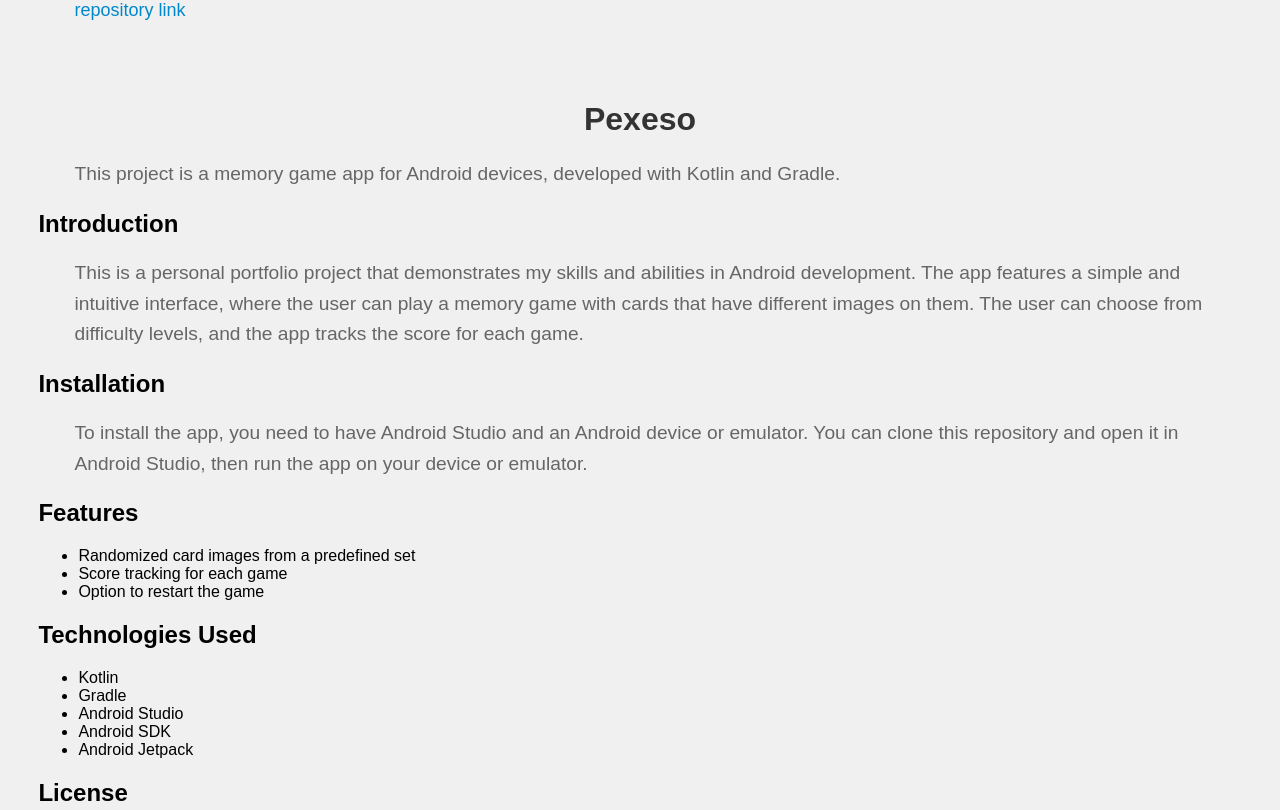
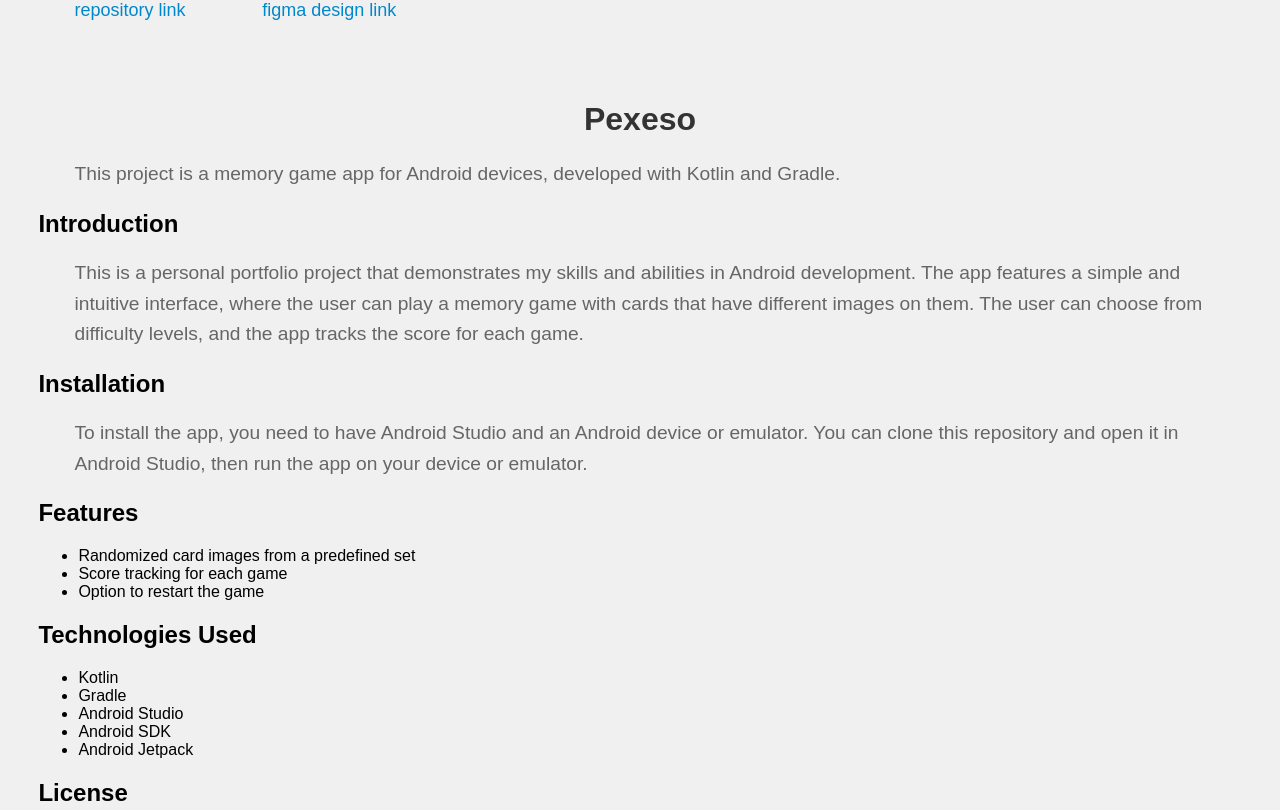
Before and after one commit to YowoSK/Android-Pexeso, a plain HTML site: page index.html in a window 1280 px wide. Shown: the top 810 px of the page. Drawn offline with Linux system fonts and the light colour scheme.

Commit message:
Update index.html

```diff
--- a/index.html
+++ b/index.html
@@ -42,6 +42,7 @@
 </head>
 <body>
     <a href="https://github.com/YowoSK/Android-Pexeso">repository link</a>
+    <a href="https://www.figma.com/file/2WdNqvIqsEQRHSE7fICyVl/Android?type=design&node-id=0%3A1&mode=design&t=gTfwqJHj88plHLuk-1">figma design link</a>
      <h1>Pexeso</h1>
     <p>This project is a memory game app for Android devices, developed with Kotlin and Gradle.</p>
 
```
